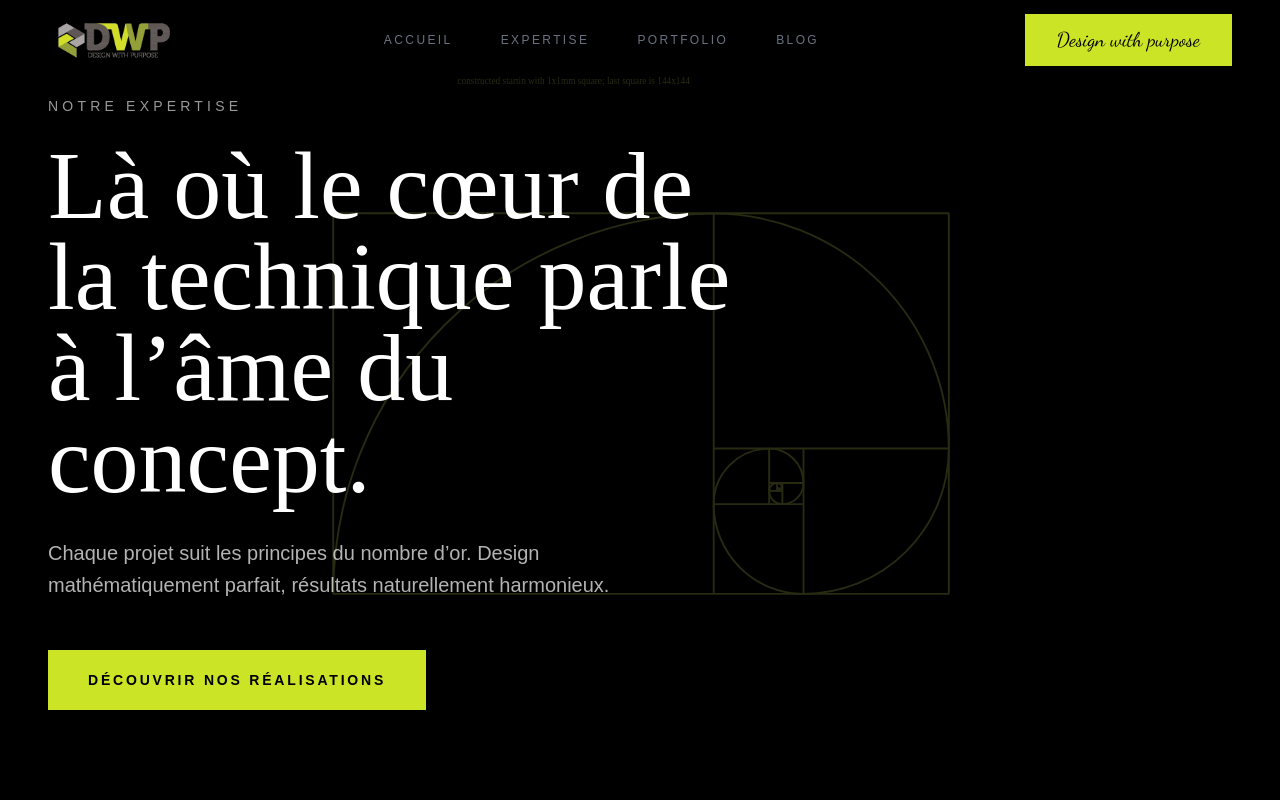
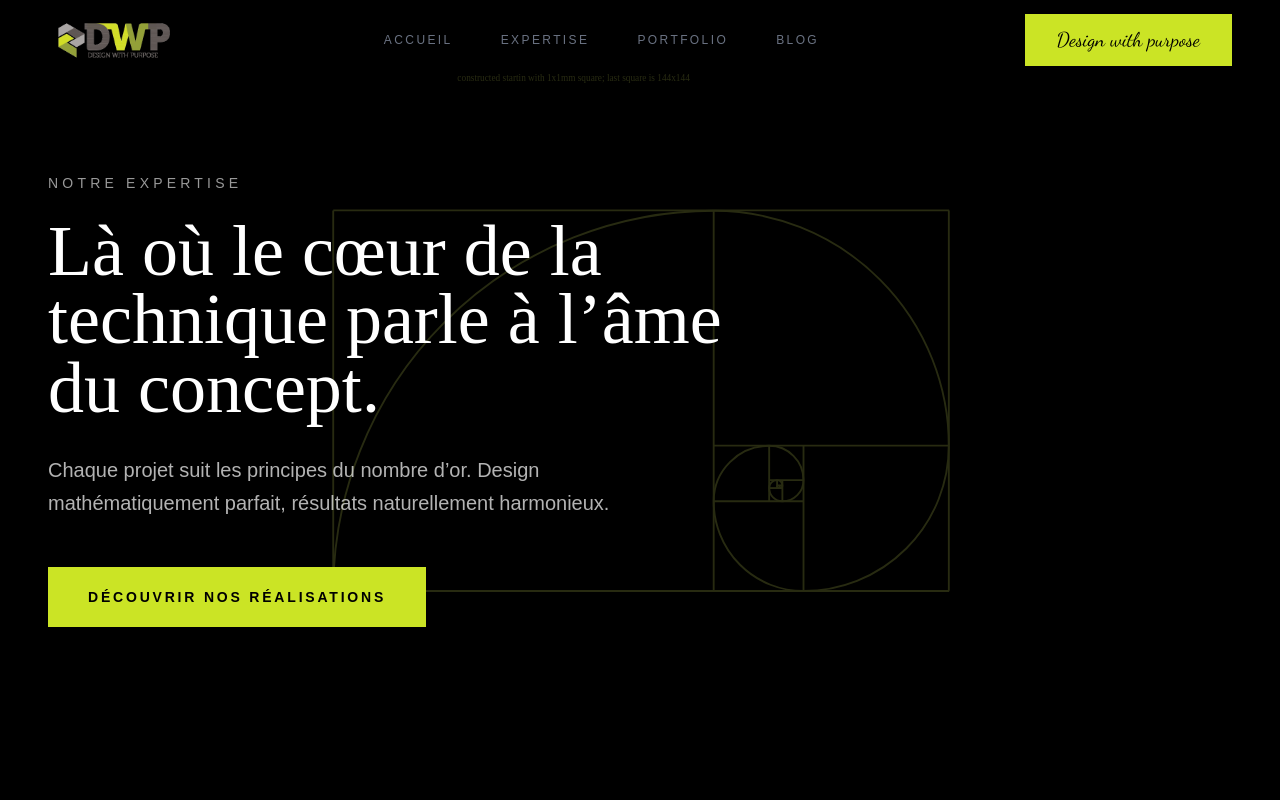
Before and after one commit to elFilaly001/DWP, a Next.js app: page /expertise in a window 1280 px wide. Shown: the top 800 px of the page. Built offline with nearby package versions, Linux system fonts and the light colour scheme.

Commit message:
refactor: adjust heading sizes and improve text formatting in Hero sections

```diff
--- a/components/V1/HeroSection.tsx
+++ b/components/V1/HeroSection.tsx
@@ -55,12 +55,13 @@ export const HeroSection = () => {
               Notre expertise
             </div>
 
-            <h1 className="text-white text-[clamp(36px,10vw,96px)] font-serif leading-[0.95] mb-6 sm:mb-8 group">
+            <h1 className="text-white text-[clamp(20px,8vw,72px)] font-serif leading-[0.95] mb-6 sm:mb-8 group">
               Là où le cœur de la technique parle à l’âme du concept.
             </h1>
 
             <p className="text-white/70 text-base sm:text-lg md:text-xl font-light leading-relaxed mb-8 sm:mb-12 max-w-xl">
-              Chaque projet suit les principes du nombre d’or. Design mathématiquement parfait, résultats naturellement harmonieux.
+              Chaque projet suit les principes du nombre d’or. Design
+              mathématiquement parfait, résultats naturellement harmonieux.
             </p>
 
             <button className="group relative bg-[#cbe425] text-black px-6 sm:px-10 py-4 sm:py-5 text-xs sm:text-sm font-bold tracking-[0.15em] sm:tracking-[0.2em] overflow-hidden transition-all duration-700 hover:px-8 sm:hover:px-12 w-full sm:w-auto">
--- a/components/V1/home_hero.tsx
+++ b/components/V1/home_hero.tsx
@@ -125,7 +125,7 @@ export default function HeroFibo() {
             animate={{ opacity: 1, y: 0 }}
             transition={{ duration: 1.2, delay: 0.3 }}
           >
-            L'art royal{" "}
+            L'art royal,{" "}
             <span
               className={`text-[#cbe425] text-[clamp(38px,5.2vw,75px)] tracking-[0.03em] -translate-y-[2px] inline-block ${allura.className}`}
             >
--- a/components/V1/portfolio/PortfolioHeroSection.tsx
+++ b/components/V1/portfolio/PortfolioHeroSection.tsx
@@ -27,7 +27,7 @@ export const PortfolioHeroSection = () => {
               Notre expertise
             </div>
 
-            <h1 className="text-white text-[clamp(50px,8vw,96px)] font-serif leading-[0.95] mb-8 group">
+            <h1 className="text-white text-[clamp(20px,8vw,72px)] font-serif leading-[0.95] mb-8 group">
               Chaque création raconte une expérience.
             </h1>
 
```
